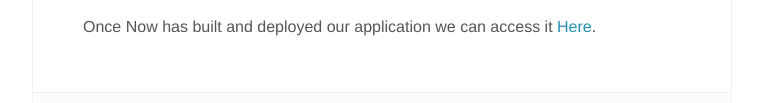
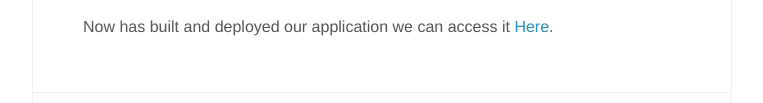
Before and after one commit to jwcnewton/jwcnewton.github.io, a plain HTML site: page 2018/11/14/python-now/index.html in a window 1280 px wide. Shown: the part 2941-3044 px from the top of the page, without its empty margins (258-1021 px from the left). Drawn offline with Linux system fonts and the light colour scheme.

Commit message:
Site updated: 2018-11-18 19:01:58

```diff
--- a/2018/11/14/python-now/index.html
+++ b/2018/11/14/python-now/index.html
@@ -25,5 +25,5 @@
 <figure class="highlight js"><table><tr><td class="gutter"><pre><span class="line">1</span><br></pre></td><td class="code"><pre><span class="line">pandas=<span class="number">0.20</span><span class="number">.3</span></span><br></pre></td></tr></table></figure>
 <p>Now let Now… do the magic!</p>
 <p><img src="https://media.giphy.com/media/1nbW2Ce4XgeuKkyjZ2/giphy.gif" width="100%" height="100%"></p>
-<p>Once Now has built and deployed our application we can access it <a href="https://basiclanding-55w5sc3ew.now.sh/" target="_blank" rel="noopener">Here</a>.</p>
+<p>Now has built and deployed our application we can access it <a href="https://basiclanding-55w5sc3ew.now.sh/" target="_blank" rel="noopener">Here</a>.</p>
 </div></header><footer class="post__foot u-cf"><ul class="post__tag u-fl"><li class="post__tag__item"><a class="post__tag__link" href="/tags/Python/">Python</a></li><li class="post__tag__item"><a class="post__tag__link" href="/tags/Now/">Now</a></li><li class="post__tag__item"><a class="post__tag__link" href="/tags/Deployments/">Deployments</a></li></ul></footer></article></main><footer class="foot"><div class="foot-copy">&copy; 2018 Jonathan Newton</div></footer><script src="/js/scroller.js"></script><script src="/js/main.js"></script></body></html>
```
